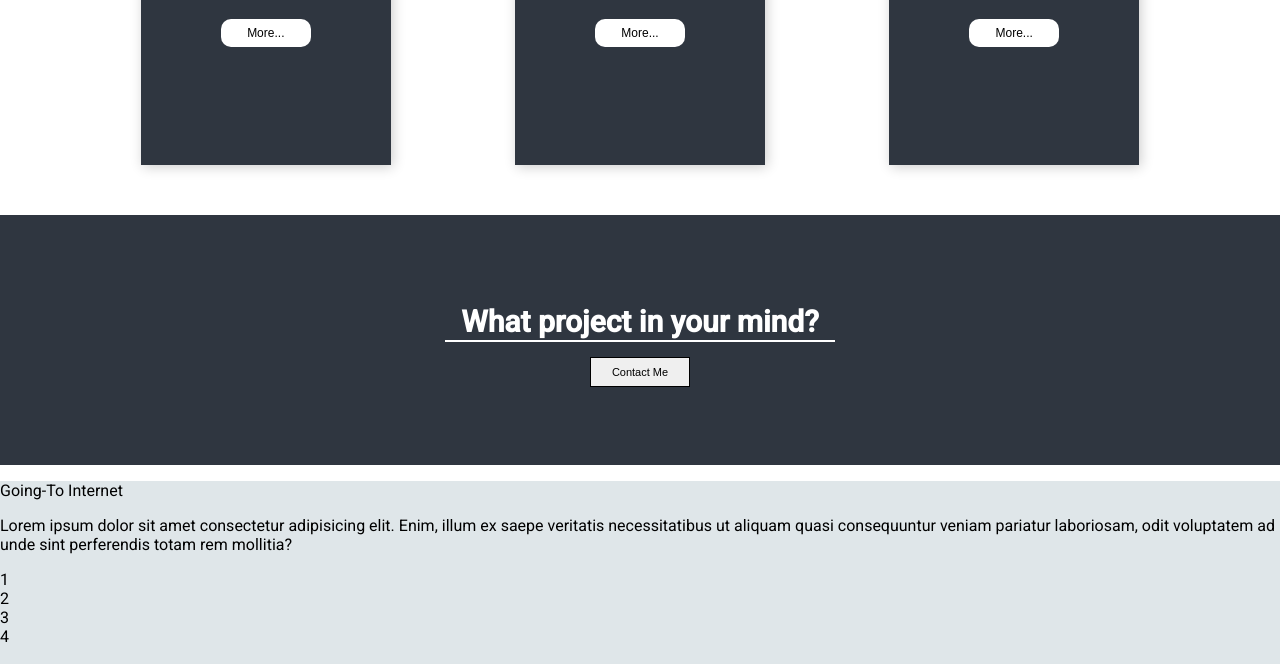
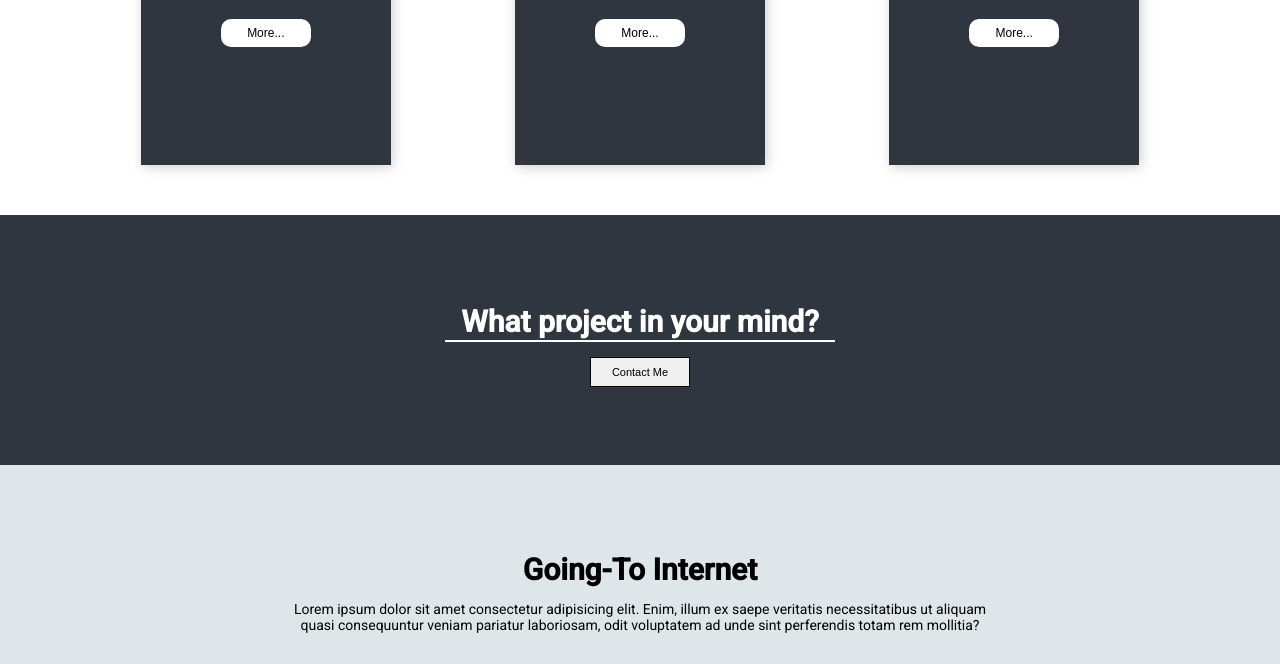
Before and after one commit to LumiNovryM/Duplicate-Web, a plain HTML site: page index.html in a window 1280 px wide. Shown: the part 1183-1847 px from the top of the page. Drawn offline with nearby package versions, Linux system fonts and the light colour scheme.

Commit message:
membuat footer-2

```diff
--- a/css/style.css
+++ b/css/style.css
@@ -270,5 +270,39 @@ body{
     width: 100%;
     height: 300px;
     background-color: #dfe6e9;
+    display: flex;
+    flex-direction: column;
+    align-items: center;
+    justify-content: center;
+}
+
+.footer p:first-child{
+    font-size: 30px;
+    font-weight: bold;
+    margin-bottom: 0;
+}
+
+.footer p:nth-child(2){
+    width: 700px;
+    text-align: center;
+    font-size: 14px;
+    font-weight: 100;
+}
+
+.list-icon{
+    display: flex;
+    width: 250px;
+    justify-content: space-between;
 
 }
+
+.list-icon div{
+    width: 40px;
+    height: 40px;
+    background-color: #b2bec3;
+    border-radius: 50%;
+    display: flex;
+    align-items: center;
+    justify-content: center;
+    margin-top: 20px;
+}
--- a/index.html
+++ b/index.html
@@ -106,12 +106,16 @@
         <p>Lorem ipsum dolor sit amet consectetur adipisicing elit. Enim, illum ex saepe veritatis necessitatibus ut aliquam quasi consequuntur veniam pariatur laboriosam, odit voluptatem ad unde sint perferendis totam rem mollitia?</p>
 
         <div class="list-icon">
-            <div>1</div>
-            <div>2</div>
-            <div>3</div>
-            <div>4</div>
+            <div><ion-icon name="logo-twitter"></ion-icon></div>
+            <div><ion-icon name="logo-facebook"></ion-icon></div>
+            <div><ion-icon name="logo-instagram"></ion-icon></div>
+            <div><ion-icon name="logo-linkedin"></ion-icon></div>
         </div>
     </div>
 
+
+    <script type="module" src="https://unpkg.com/ionicons@5.5.2/dist/ionicons/ionicons.esm.js"></script>
+    <script nomodule src="https://unpkg.com/ionicons@5.5.2/dist/ionicons/ionicons.js"></script>
+
 </body>
 </html>
```
